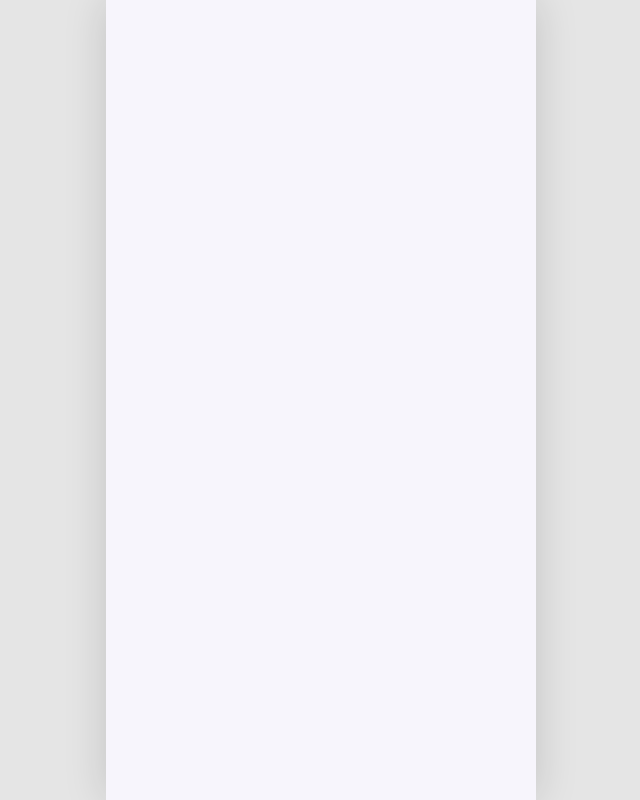
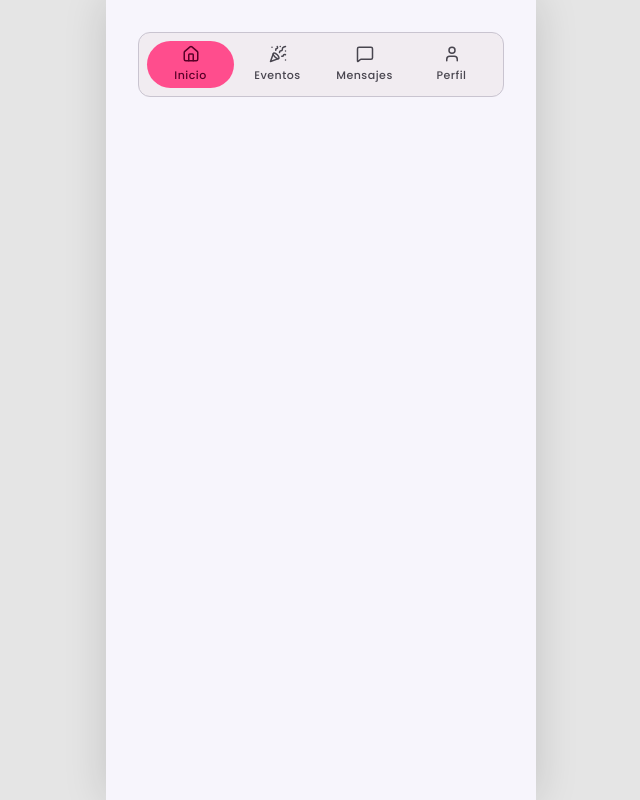
Before and after one commit to AlejandroGBC/Festiva, a Next.js app: page / in a window 1280 px wide. Shown: the whole page, without its empty margins (319-959 px from the left). Built offline with nearby package versions, Linux system fonts and the light colour scheme.

Commit message:
pathname y navbar con hooks nativos de next

```diff
--- a/src/app/page.tsx
+++ b/src/app/page.tsx
@@ -1,3 +1,7 @@
+import Navbar from "@/shared/components/Navbar";
+
 export default function Home() {
-
+    return (
+        <Navbar/>
+    );
 }
--- a/src/shared/components/Navbar.tsx
+++ b/src/shared/components/Navbar.tsx
@@ -1,4 +1,8 @@
-import { Home, PartyPopper, MessageSquare, User } from "lucide-react";
+"use client";
+
+import { Home, PartyPopper, MessageSquare, User} from "lucide-react";
+import { usePathname } from "next/navigation";
+import Link from 'next/link';
 
 const navLinks = [
   {
@@ -24,17 +28,19 @@ const navLinks = [
 ];
 
 export function Navbar() {
+  const pathname = usePathname();
   return (
-    <nav className="flex w-full items-center justify-between rounded-xl border border-[#C9C4D0] bg-[#F1ECF1] px-2 py-2">
+    <nav className="flex w-full items-center justify-between rounded-xl border border-[#C9C4D0] bg-[#F1ECF1] p-2">
       {navLinks.map((link) => {
         const Icon = link.icon;
+        const isActive = pathname === link.href;
         return (
-          <a key={link.href} href={link.href} className="group flex flex-1 flex-col items-center rounded-full py-2 transition-colors hover:bg-festiva-euphoric-pink">
-            <Icon size={18} className="text-[#48454F] transition-colors group-hover:text-[#590027]" />
-            <span className="mt-1 text-[11px] text-[#48454F] transition-colors group-hover:text-[#590027] font-medium tracking-[0.5px]">
+          <Link key={link.href} href={link.href} className={`group flex flex-1 flex-col items-center rounded-full py-1 transition-colors ${isActive ? "bg-festiva-euphoric-pink" : "hover:bg-festiva-euphoric-pink"} `}>
+            <Icon size={18} className={`text-[#48454F] transition-colors ${isActive ? "text-[#590027]" : "group-hover:text-[#590027]" }`}/>
+            <span className={`mt-1 text-[11px] text-[#48454F] transition-colors ${isActive ? "text-[#590027]" : "group-hover:text-[#590027]" } font-medium tracking-[0.5px]`}>
               {link.label}
             </span>
-          </a>
+          </Link>
         );
       })}
     </nav>
```
